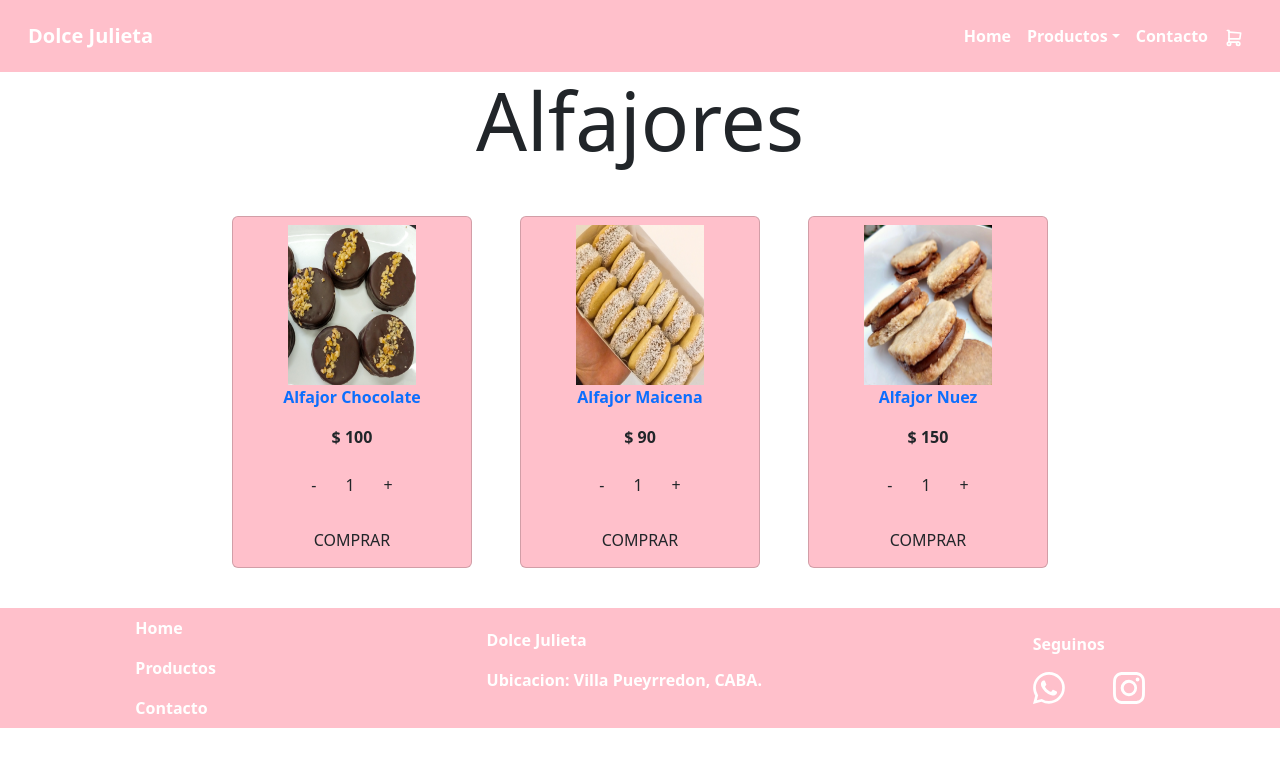
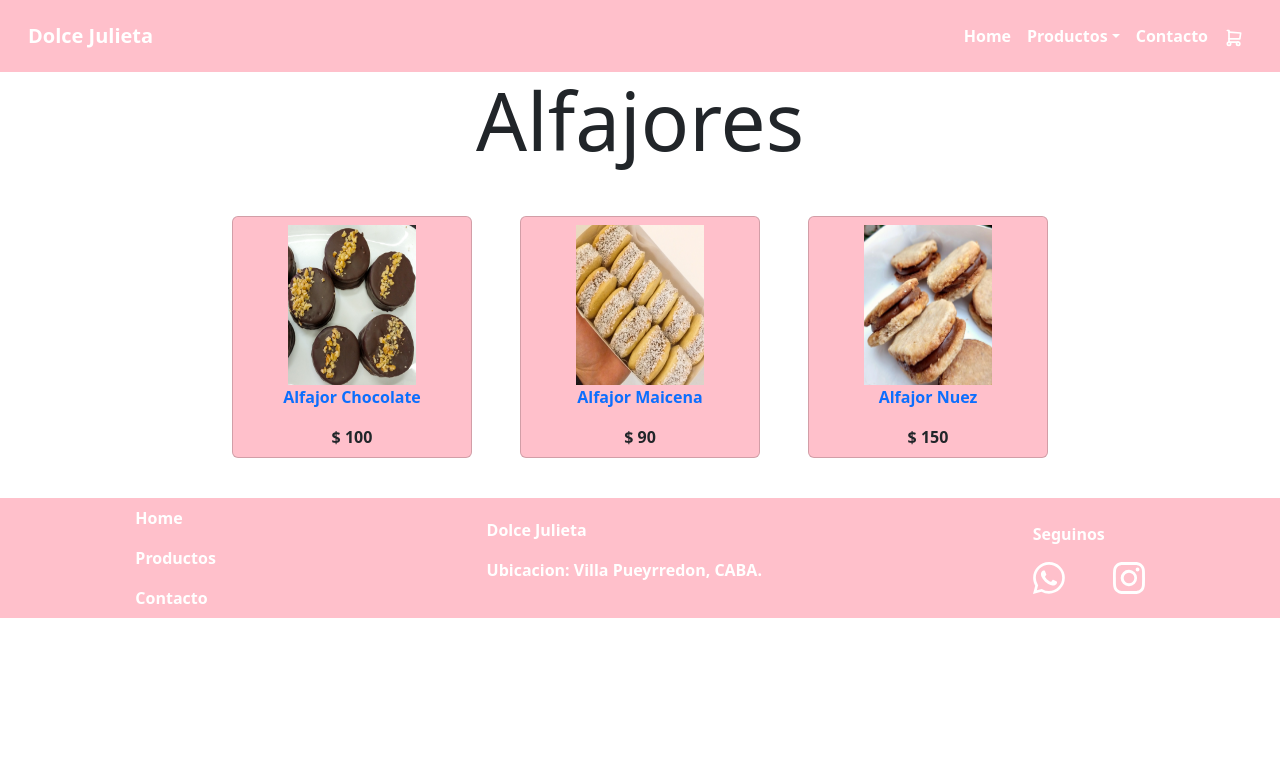
Before and after one commit to Julietabachur/ecommerce, a React (Create React App) app: page /category/Alfajores in a window 1280 px wide. Shown: the top 766 px of the page. Built offline with nearby package versions, Linux system fonts and the light colour scheme.

Commit message:
clase 8 - eventos

```diff
--- a/src/App.js
+++ b/src/App.js
@@ -3,10 +3,10 @@ import NavBar from './Components/NavBar/NavBar';
 import {BrowserRouter, Routes, Route  } from "react-router-dom";
 import Home from './pages/Home';
 import Contacto from './pages/Contacto';
-import Cart from './pages/Cart';
 import Detail from './pages/Detail';
 import Products from './pages/Products';
 import Footer from './Components/Footer/Footer';
+import Checkout from './pages/Checkout';
 
 function App() {
   return (
@@ -18,7 +18,7 @@ function App() {
         <Route path='/category/:category' element={<Products/>}/>
         <Route path='/productos/:id' element={<Detail/>}/>
         <Route path='/contacto' element={ <Contacto/> }/>
-        <Route path='/cart' element={ <Cart/> }/>
+        <Route path='/cart' element={ <Checkout/> }/>
       </Routes>
       <Footer/>
     </BrowserRouter>
--- /dev/null
+++ b/src/Components/Item/Item.js
@@ -0,0 +1,19 @@
+import { Link } from "react-router-dom"
+import "./Item.sass"
+
+const Item = ({data}) => {
+
+    const {title, price, image, id} = data
+
+  return (
+        <div className="card flex-col align-items-center m-4 p-2 justify-content-between flex-wrap">
+            <Link to={`/productos/${id}`} >
+                <img src={`/${image}`} alt="Imagen producto"/>
+                <p className="fw-bold">{title}</p>
+            </Link>
+            <span className="fw-bold">$ {price}</span>
+        </div>
+  )
+}
+
+export default Item
--- a/src/Components/ItemCount/ItemCount.js
+++ b/src/Components/ItemCount/ItemCount.js
@@ -1,38 +1,33 @@
 import { useState } from "react"
-import { Link } from "react-router-dom"
 import "./ItemCount.sass"
 
-const ItemCount = ({data, initial, onAdd , onRemove}) => {
+const ItemCount = ({setQuantitySelected }) => {
 
-    const {title, price, image, stock, id} = data
 
-    const [contador, setContador] = useState(initial)
+    const [countQuantity, setCountQuantity] = useState(1)
 
     function onAdd() {
-        contador < stock && setContador(contador+1)
+        setQuantitySelected(countQuantity)
     }
 
-    function onRemove() {
-        contador > initial && setContador(contador-1)
+    function addQuantity() {
+        setCountQuantity(countQuantity+1)
+    }
+
+    function removeQuantity() {
+       setCountQuantity(countQuantity-1)
     }
 
 
   return (
-        <div className="card flex-col align-items-center m-4 p-2 justify-content-between flex-wrap">
-            <Link to={`/productos/${id}`} >
-                <img src={`/${image}`} alt="Imagen producto"/>
-                <p className="fw-bold">{title}</p>
-            </Link>
-            <span className="fw-bold">$ {price}</span>
-            <div className="d-flex justify-content-center my-2">
-                <button onClick={onRemove} className="btn h-1 border-3 rounded-5">-</button>
-                <p className="m-3">{contador}</p>
-                <button onClick={onAdd} className="btn border-3 rounded-5">+</button>
+            <div className="d-flex justify-content-center flex-column my-2">
+                <div className="d-flex justify-content-center flex-row my-2">
+                    <button onClick={removeQuantity} className="btn h-1 border-3 rounded-5">-</button>
+                    <p className="m-3">{countQuantity}</p>
+                    <button onClick={addQuantity} className="btn border-3 rounded-5">+</button>
+                </div>
+                <button className="btn" onClick={onAdd}>AGREGAR AL CARRITO</button>
             </div>
-            <Link to={`/productos/${id}`}>
-                <button className="btn">COMPRAR</button>
-            </Link>
-        </div>
   )
 }
 
--- a/src/Components/ItemDetail/ItemDetail.js
+++ b/src/Components/ItemDetail/ItemDetail.js
@@ -1,24 +1,20 @@
 import { useState } from "react"
+import { Link } from "react-router-dom"
+import ItemCount from "../ItemCount/ItemCount"
 import "./ItemDetail.sass"
 
-const ItemDetail = ({dataProducts, initial}) => {
+const ItemDetail = ({dataProducts}) => {
 
   const {id,title,price,image,image1,image2,image3,stock} = dataProducts
 
-  const [contador, setContador] = useState(initial)
+  const [quantitySelected, setQuantitySelected] = useState(0)
 
-    function onAdd() {
-        contador < stock && setContador(contador+1)
-    }
 
-    function onRemove() {
-        contador > initial && setContador(contador-1)
-    }
 
   return (
         <div key={id} className="d-flex flex-row align-items-center justify-content-between m-5 contenedor-detail">
           <div className="d-flex flex-column justify-content-center align-items-center ms-5">
-            <img src={`/${image}`}  className="foto-principal"/>
+            <img src={`/${image}`}  className="foto-principal" />
             <div className="d-flex flex-row justify-content-around fotos m-3">
               <img src={`/${image1}`} className="foto-secundaria" placeholder="no disponible"/>
               <img src={`/${image2}`} className="foto-secundaria" placeholder="no disponible"/>
@@ -29,12 +25,8 @@ const ItemDetail = ({dataProducts, initial}) => {
             <h2>{title}</h2>
              <p className="info d-flex justify-content-center">El más rico y húmedo brownie con los topping que más te gustan: dulce de leche, nutella, merengue, crema chantilly, frutos rojos..</p>
             <span className="precio">$ {price}</span>
-            <div className="d-flex justify-content-s my-5">
-              <button onClick={onRemove} className="btn btn-outline-danger h-1 border-3 rounded-5">-</button>
-              <p className="m-3">{contador}</p>
-              <button onClick={onAdd} className="btn btn-outline-danger border-3 rounded-5">+</button>
-            </div>
-            <button className="btn btn-outline-danger">COMPRAR</button>
+            <span className="precio">Stock: {stock}</span>
+            {quantitySelected > 0 ? <Link to="/cart"><button>TERMINAR MI COMPRA</button></Link> : <ItemCount setQuantitySelected={setQuantitySelected}/>}
           </div>
 
         </div>
--- a/src/Components/ItemList/ItemList.js
+++ b/src/Components/ItemList/ItemList.js
@@ -1,11 +1,11 @@
-import ItemCount from "../ItemCount/ItemCount"
+import Item from "../Item/Item"
 import "./ItemList.sass"
 
 
 const ItemList = ({dataProducts}) => {
   return (
     <div className="d-flex flex-row justify-content-center m-3 flex-wrap">
-        { dataProducts.map( (product)=>{return <ItemCount key={product.id} data={product} initial={1}/>})}
+        { dataProducts.map( (product)=>{return <Item key={product.id} data={product}/>})}
     </div>
   )
 }
--- a/src/pages/Cart.js
+++ /dev/null
@@ -1,7 +0,0 @@
-const Cart = () => {
-  return (
-    <h1>Tu compra aparecera aqui</h1>
-  )
-}
-
-export default Cart
--- /dev/null
+++ b/src/pages/Checkout.js
@@ -0,0 +1,8 @@
+
+const Checkout = () => {
+  return (
+    <div className=" d-flex align-items-center justify-content-around display-1 m-5">Checkout</div>
+  )
+}
+
+export default Checkout
```
Also changed, not shown: src/Components/Item/Item.sass (added).
